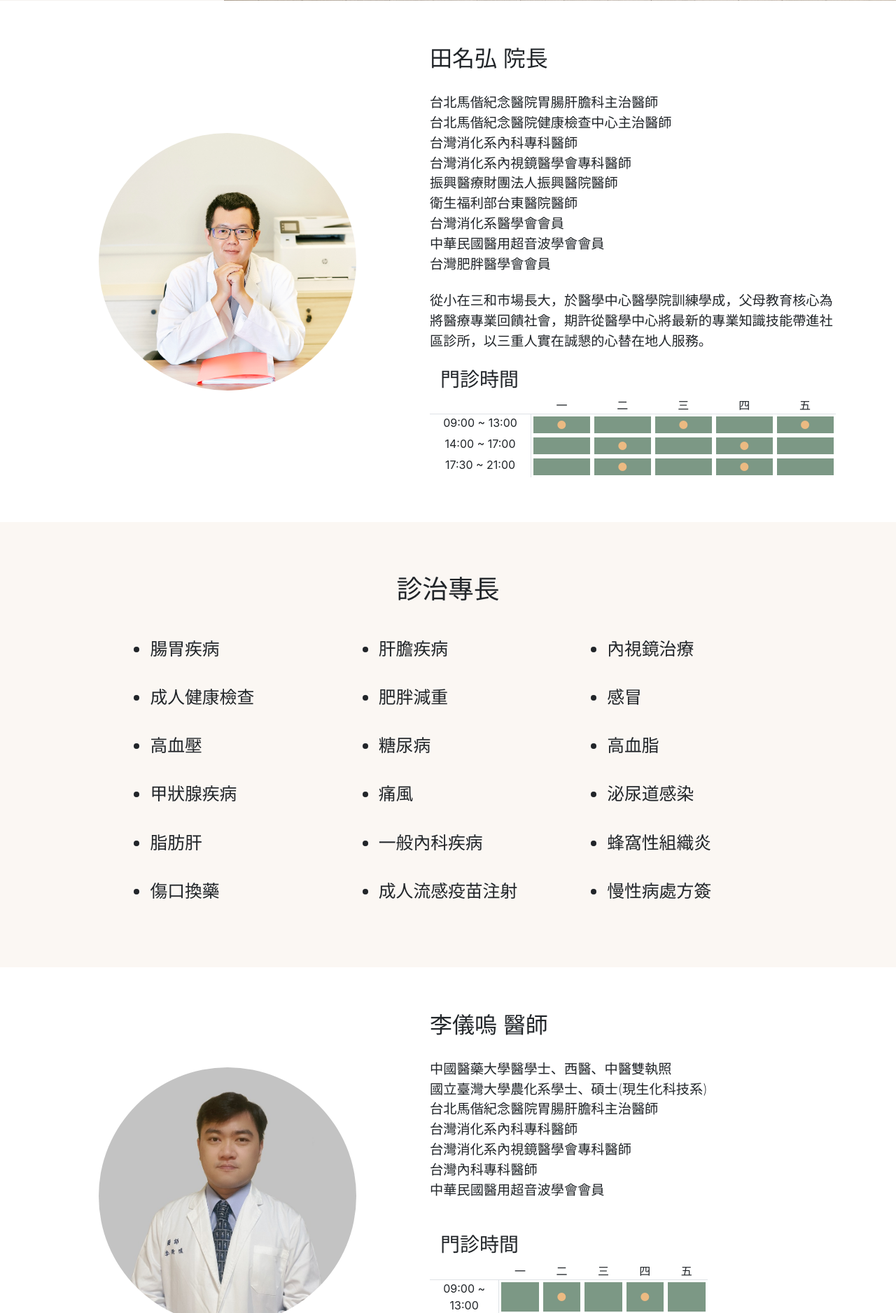
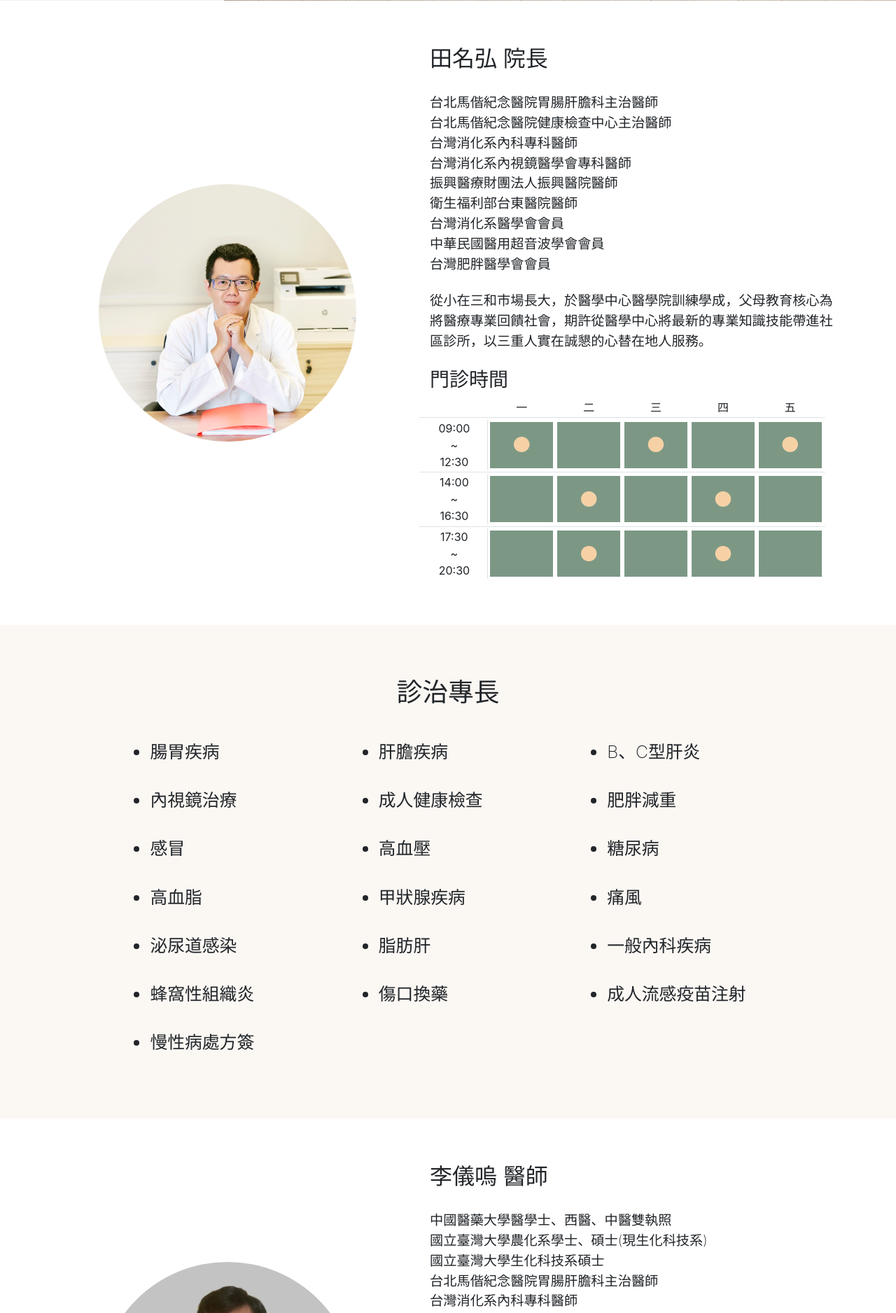
Before and after one commit to ThomasTseng2005/yaohung-medical, a Flask app: page / in a window 1280 px wide. Shown: the part 863-2739 px from the top of the page at 70% size. Run offline with Flask 3, Linux system fonts and the light colour scheme; some libraries are stand-ins or nearby versions.

Commit message:
修改圖片及門診時間樣式

```diff
--- a/static/style.css
+++ b/static/style.css
@@ -310,6 +310,7 @@ body{
     align-items: center;
     margin-left: 1.3rem;
     margin-right: 1.4rem;
+    max-width: 100%;
 }
 
 .doctor-info h2{
@@ -323,7 +324,10 @@ body{
 }
 
 .office-hours{
-    /* color:#7C9885; */
+    width: 34.375rem;
+}
+.office-hours .row{
+    padding: 0.15rem;
 }
 
 /* .office-hours .row{
@@ -334,8 +338,9 @@ body{
 } */
 
 .office-hours .hours{
+    font-size: 1.875rem;
     background-color:#7C9885;
-    color:#ecba82;
+    color:#f6d1a6;
     border: 3px solid #ffffff !important;
 }
 
--- a/templates/home.html
+++ b/templates/home.html
@@ -34,26 +34,26 @@
                 <br>
                 <p id="doctor-description">從小在三和市場長大，於醫學中心醫學院訓練學成，父母教育核心為將醫療專業回饋社會，期許從醫學中心將最新的專業知識技能帶進社區診所，以三重人實在誠懇的心替在地人服務。</p>
                 <br>
-                <div class="container office-hours">
+                <div class="office-hours">
                     <h3 class="title">門診時間</h3>
                     <div class="row border-bottom text-center flex-row">
-                        <div class="col-3 d-flex justify-content-center align-items-center"></div>
+                        <div class="col-2 d-flex justify-content-center align-items-center"></div>
                         <div class="col d-flex justify-content-center align-items-center">一</div>
                         <div class="col d-flex justify-content-center align-items-center">二</div>
                         <div class="col d-flex justify-content-center align-items-center">三</div>
                         <div class="col d-flex justify-content-center align-items-center">四</div>
                         <div class="col d-flex justify-content-center align-items-center">五</div>
                     </div>
-                    <div class="row text-center flex-row">
-                        <div class="col-3  border-right">09:00 ~ 13:00</div>
+                    <div class="row text-center flex-row border-bottom">
+                        <div class="col-2 border-right d-flex justify-content-center align-items-center">09:00 <br/>~<br/> 12:30</div>
                         <div class="col hours d-flex justify-content-center align-items-center">●</div>
                         <div class="col hours d-flex justify-content-center align-items-center">　</div>
                         <div class="col hours d-flex justify-content-center align-items-center">●</div>
                         <div class="col hours d-flex justify-content-center align-items-center">　</div>
                         <div class="col hours d-flex justify-content-center align-items-center">●</div>
                     </div>
-                    <div class="row text-center flex-row">
-                        <div class="col-3  border-right">14:00 ~ 17:00</div>
+                    <div class="row text-center flex-row border-bottom">
+                        <div class="col-2 border-right d-flex justify-content-center align-items-center">14:00 <br/>~<br/> 16:30</div>
                         <div class="col hours d-flex justify-content-center align-items-center">　</div>
                         <div class="col hours d-flex justify-content-center align-items-center">●</div>
                         <div class="col hours d-flex justify-content-center align-items-center">　</div>
@@ -61,7 +61,7 @@
                         <div class="col hours d-flex justify-content-center align-items-center">　</div>
                     </div>
                     <div class="row text-center flex-row">
-                        <div class="col-3  border-right">17:30 ~ 21:00</div>
+                        <div class="col-2 border-right d-flex justify-content-center align-items-center">17:30 <br/>~<br/> 20:30</div>
                         <div class="col hours d-flex justify-content-center align-items-center">　</div>
                         <div class="col hours d-flex justify-content-center align-items-center">●</div>
                         <div class="col hours d-flex justify-content-center align-items-center">　</div>
@@ -82,6 +82,7 @@
         <ul class="medical-grid">
             <li>腸胃疾病
             <li>肝膽疾病</li>
+            <li>B、C型肝炎</li>
             <li>內視鏡治療</li>
             <li>成人健康檢查</li>
             <li>肥胖減重</li>
@@ -111,6 +112,7 @@
                 <h2>李儀嗚 醫師</h2>
                 <p>中國醫藥大學醫學士、西醫、中醫雙執照</p>
                 <p>國立臺灣大學農化系學士、碩士(現生化科技系)</p>
+                <p>國立臺灣大學生化科技系碩士</p>
                 <p>台北馬偕紀念醫院胃腸肝膽科主治醫師</p>
                 <p>台灣消化系內科專科醫師</p>
                 <p>台灣消化系內視鏡醫學會專科醫師</p>
@@ -119,26 +121,25 @@
                 <br>
                 <p id="doctor-description"> </p>
                 <br>
-                <div class="container office-hours">
-                    <h3 class="title">門診時間</h3>
-                    <div class="row border-bottom text-center flex-row">
-                        <div class="col-3 d-flex justify-content-center align-items-center"></div>
+                <div class="office-hours">
+                    <h3 class="title">門診時間</h3><div class="row border-bottom text-center flex-row">
+                        <div class="col-2 d-flex justify-content-center align-items-center"></div>
                         <div class="col d-flex justify-content-center align-items-center">一</div>
                         <div class="col d-flex justify-content-center align-items-center">二</div>
                         <div class="col d-flex justify-content-center align-items-center">三</div>
                         <div class="col d-flex justify-content-center align-items-center">四</div>
                         <div class="col d-flex justify-content-center align-items-center">五</div>
                     </div>
-                    <div class="row text-center flex-row">
-                        <div class="col-3  border-right">09:00 ~ 13:00</div>
+                    <div class="row text-center flex-row border-bottom">
+                        <div class="col-2 border-right d-flex justify-content-center align-items-center">09:00 <br/>~<br/> 12:30</div>
                         <div class="col hours d-flex justify-content-center align-items-center">　</div>
-                        <div class="col hours d-flex justify-content-center align-items-center">●</div>
+                        <div class="col hours d-flex justify-content-center align-items-center display-2">●</div>
                         <div class="col hours d-flex justify-content-center align-items-center">　</div>
                         <div class="col hours d-flex justify-content-center align-items-center">●</div>
                         <div class="col hours d-flex justify-content-center align-items-center">　</div>
                     </div>
-                    <div class="row text-center flex-row">
-                        <div class="col-3  border-right">14:00 ~ 17:00</div>
+                    <div class="row text-center flex-row border-bottom">
+                        <div class="col-2 border-right d-flex justify-content-center align-items-center">14:00 <br/>~<br/> 16:30</div>
                         <div class="col hours d-flex justify-content-center align-items-center">●</div>
                         <div class="col hours d-flex justify-content-center align-items-center">　</div>
                         <div class="col hours d-flex justify-content-center align-items-center">●</div>
@@ -146,7 +147,7 @@
                         <div class="col hours d-flex justify-content-center align-items-center">●</div>
                     </div>
                     <div class="row text-center flex-row">
-                        <div class="col-3  border-right">17:30 ~ 21:00</div>
+                        <div class="col-2 border-right d-flex justify-content-center align-items-center">17:30 <br/>~<br/> 20:30</div>
                         <div class="col hours d-flex justify-content-center align-items-center">●</div>
                         <div class="col hours d-flex justify-content-center align-items-center">　</div>
                         <div class="col hours d-flex justify-content-center align-items-center">●</div>
@@ -164,7 +165,7 @@
         <ul class="medical-grid">
             <li>高血壓</li>
             <li>高血脂</li>
-            <li>糖尿病控制</li>
+            <li>糖尿病</li>
             <li>慢性病處方簽</li>
             <li>胃食道逆流</li>
             <li>胃潰瘍</li>
@@ -179,8 +180,7 @@
             <li>感冒</li>
             <li>泌尿道感染</li>
             <li>蜂窩性組織炎</li>
-            <li>B型肝炎</li>
-            <li>C型肝炎</li>
+            <li>B、C型肝炎</li>
             <li>脂肪肝</li>
         </ul>
     </div>
@@ -192,13 +192,13 @@
                 <div class="bio-info-show"><i class="fas fa-calendar-alt"></i><p>週一至週五</p></div>
                 <div class="bio-info-hide">
                     <p><b>開診時間：</b></p>
-                    <p>週一至週五（09:00 ~ 13:00 ， 14:00 ~ 17:00 ， 17:30 ~ 21:00)</p>
+                    <p>週一至週五（09:00 ~ 12:30 ， 14:00 ~ 16:30 ， 17:30 ~ 20:30)</p>
                     <p>＊初診僅受理現場掛號，請及早來診，歡迎來電洽詢。
                     <br>＊當診滿額即會截止掛號，時間浮動，請盡早到診或來電掛號/報到</p>
                 </div>
                 <div class="bio-info-show">
                     <i class="fas fa-clock"></i>
-                    <p class="bio-info-time">09:00 ~ 13:00 ， 14:00 ~ 17:00 ， 17:30 ~ 21:00</p>
+                    <p class="bio-info-time">09:00 ~ 12:30 ， 14:00 ~ 16:30 ， 17:30 ~ 20:30</p>
                 </div>
                 <div class="bio-info-show">
                     <p>＊初診僅受理現場掛號，請及早來診，歡迎來電洽詢。<br>＊當診滿額即會截止掛號，時間浮動，請盡早到診或來電掛號/報到。</p>
```
Also changed, not shown: other parts of static/style.css (+19 -6 lines), static/about-header2.jpeg (added), static/about-header3.jpg (added), static/contact-header2.jpeg (added), 1 other file.
